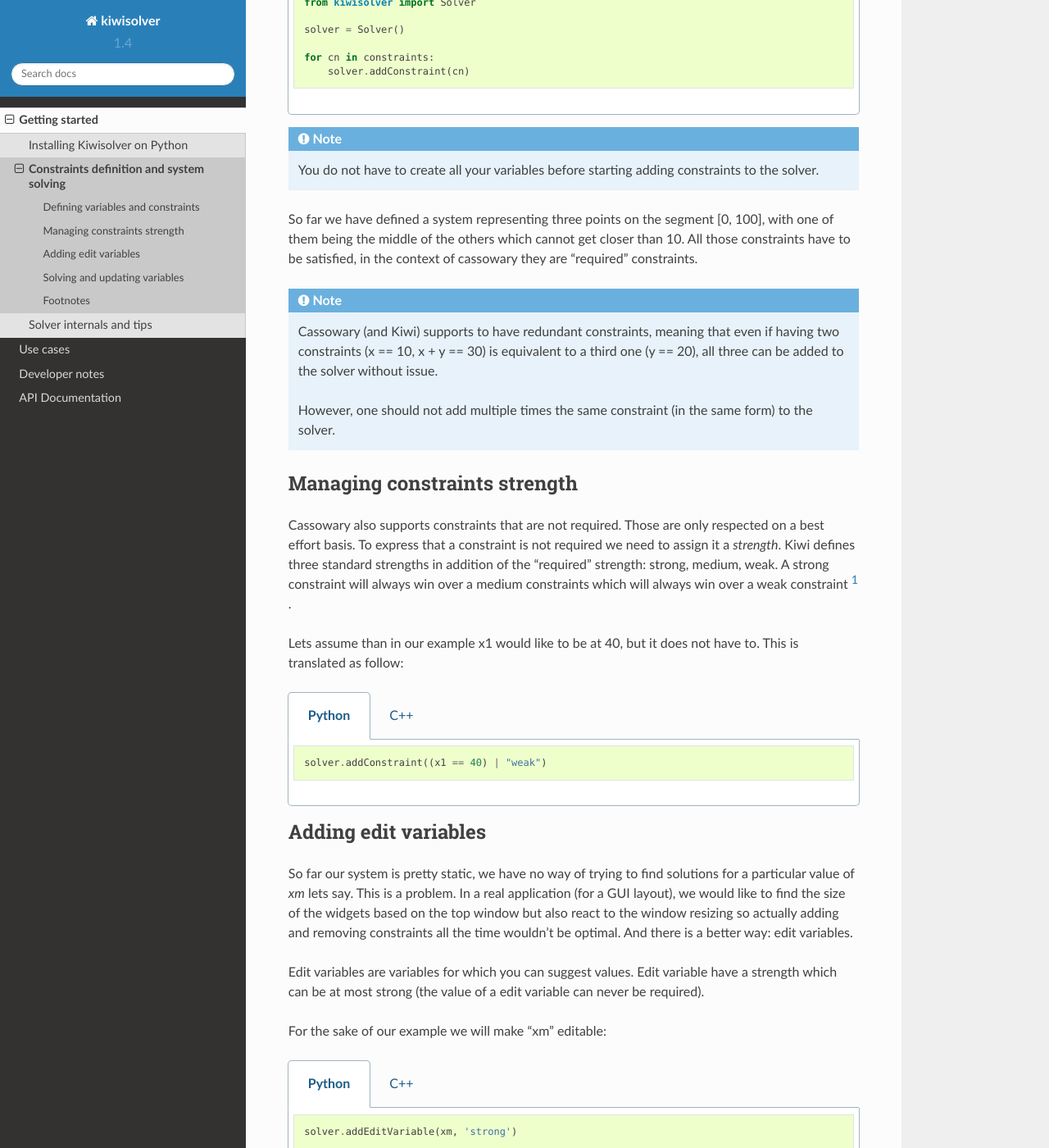
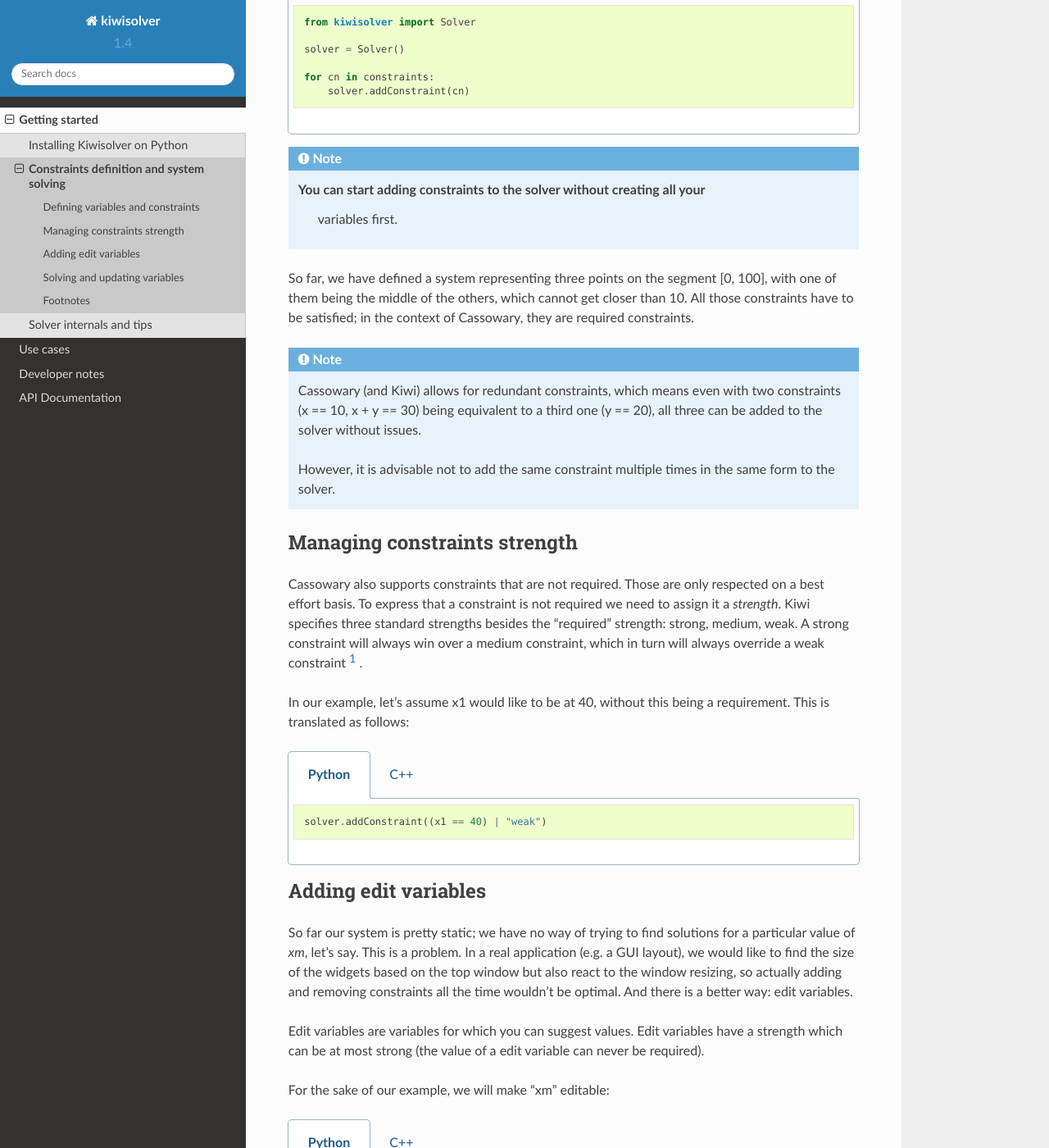
Before and after one commit to nucleic/kiwi, a Sphinx documentation site: the page built from docs/source/basis/basic_systems.rst, in a window 1280 px wide and 1400 px high, scrolled down 1234 px. Shown: the whole window at 82% size. Built offline with Sphinx 7.4.7 and the Read the Docs theme 2.0.0, drawn with Linux system fonts in a browser that asks for light colours; formulas are drawn with MathJax 3; some of the changed text lies outside the part shown.

Commit message:
Update basic_systems.rst (#171)
* Update basic_systems.rst

grammatical and comprehensive amendments.

* docs: fix indentation

---------

Co-authored-by: Matthieu Dartiailh <marul@laposte.net>

```diff
--- a/docs/source/basis/basic_systems.rst
+++ b/docs/source/basis/basic_systems.rst
@@ -5,18 +5,20 @@ Constraints definition and system solving
 
 .. include:: ../substitutions.sub
 
-A system in Kiwi is defined by a set of constraints that can be either
-equalities or inequalities (>= and <= only, strict inequalities are not
-accepted), each of which can have an associated strength making more or less
-important to respect when solving the problem. The next sections will cover how
-to define those constraints and extract the result from the solver.
+A system within Kiwi is defined by a set of constraints, which may
+be either equalities or inequalities (limited to >= and <=, as strict inequalities
+are not supported). Each constraint can be assigned a specific 'strength',
+indicating its relative importance in the problem-solving process. The subsequent
+sections will delve into the methods of defining these constraints and extracting
+results from the solver.
 
 Defining variables and constraints
 ----------------------------------
 
-The first things that need to be defined are variables. Variables represent
-the values which the solver will be trying to determine. Variables are
-represented by |Variable| objects which can be created as follow:
+The initial step involves defining variables, which represent
+the values that the solver aims to determine. These variables are
+encapsulated by |Variable| objects. The creation of these objects
+can be accomplished as follows:
 
 .. tabs::
 
@@ -59,7 +61,7 @@ Now that we have some variables we can define our constraints.
                                      Constraint {xm == (x1 + x2) / 2}
                                     };
 
-The next step is to add them to our solver, which is an instance of |Solver|:
+Next, add these variables to the solver, an instance of |Solver|:
 
 .. tabs::
 
@@ -83,22 +85,23 @@ The next step is to add them to our solver, which is an instance of |Solver|:
 
 .. note::
 
-    You do not have to create all your variables before starting adding
-    constraints to the solver.
+   You can start adding constraints to the solver without creating all your
+    variables first.
 
-So far we have defined a system representing three points on the segment
-[0, 100], with one of them being the middle of the others which cannot get
-closer than 10. All those constraints have to be satisfied, in the context
-of cassowary they are "required" constraints.
+
+So far, we have defined a system representing three points on the segment
+[0, 100], with one of them being the middle of the others, which cannot get
+closer than 10. All those constraints have to be satisfied; in the context
+of Cassowary, they are required constraints.
 
 .. note::
 
-    Cassowary (and Kiwi) supports to have redundant constraints, meaning that
-    even if having two constraints (x == 10, x + y == 30) is equivalent to a
-    third one (y == 20), all three can be added to the solver without issue.
+    Cassowary (and Kiwi) allows for redundant constraints, which means
+    even with two constraints (x == 10, x + y == 30) being equivalent to a
+    third one (y == 20), all three can be added to the solver without issues.
 
-    However, one should not add multiple times the same constraint (in the same
-    form) to the solver.
+    However, it is advisable not to add the same constraint multiple times
+    in the same form to the solver.
 
 
 Managing constraints strength
@@ -106,13 +109,13 @@ Managing constraints strength
 
 Cassowary also supports constraints that are not required. Those are only
 respected on a best effort basis. To express that a constraint is not required
-we need to assign it a *strength*. Kiwi defines three standard strengths in
-addition of the "required" strength: strong, medium, weak. A strong constraint
-will always win over a medium constraints which will always win over a weak
-constraint [#f1]_ .
+we need to assign it a *strength*. Kiwi specifies three standard strengths
+besides the "required" strength: strong, medium, weak. A strong constraint
+will always win over a medium constraint, which in turn will always override
+a weak constraint [#f1]_ .
 
-Lets assume than in our example x1 would like to be at 40, but it does not have
-to. This is translated as follow:
+In our example, let's assume x1 would like to be at 40, without this being a
+requirement. This is translated as follows:
 
 .. tabs::
 
@@ -128,18 +131,18 @@ to. This is translated as follow:
 Adding edit variables
 ---------------------
 
-So far our system is pretty static, we have no way of trying to find solutions
-for a particular value of `xm` lets say. This is a problem. In a real
-application (for a GUI layout), we would like to find the size of the widgets
-based on the top window but also react to the window resizing so actually
+So far our system is pretty static; we have no way of trying to find solutions
+for a particular value of `xm`, let's say. This is a problem. In a real
+application (e.g. a GUI layout), we would like to find the size of the widgets
+based on the top window but also react to the window resizing, so actually
 adding and removing constraints all the time wouldn't be optimal. And there is
 a better way: edit variables.
 
-Edit variables are variables for which you can suggest values. Edit variable
+Edit variables are variables for which you can suggest values. Edit variables
 have a strength which can be at most strong (the value of a edit variable can
 never be required).
 
-For the sake of our example we will make "xm" editable:
+For the sake of our example, we will make "xm" editable:
 
 .. tabs::
 
@@ -164,17 +167,17 @@ it and the solver will try to solve the system with it.
 
         solver.suggestValue(xm, 60);
 
-This gives the following solution: ``xm == 60, x1 == 40, x2 == 80``.
+This would give the following solution: ``xm == 60, x1 == 40, x2 == 80``.
 
 
 Solving and updating variables
 ------------------------------
 
 Kiwi solves the system each time a constraint is added or removed, or a new
-value is suggested for an edit variable. Solving the system each time make for
-faster updates and allow to keep the solver in a consinstent state. However,
-the variable values are not updated automatically and you need to ask
-the solver to perform this operation before reading the values as illustrated
+value is suggested for an edit variable. Solving the system each time makes for
+faster updates and allows to keep the solver in a consinstent state. However,
+the variable values are not updated automatically, and you need to ask
+the solver to perform this operation before reading the values, as illustrated
 below:
 
 .. tabs::
```
Also changed, not shown: other parts of docs/source/basis/basic_systems.rst (+4 -4 lines).
